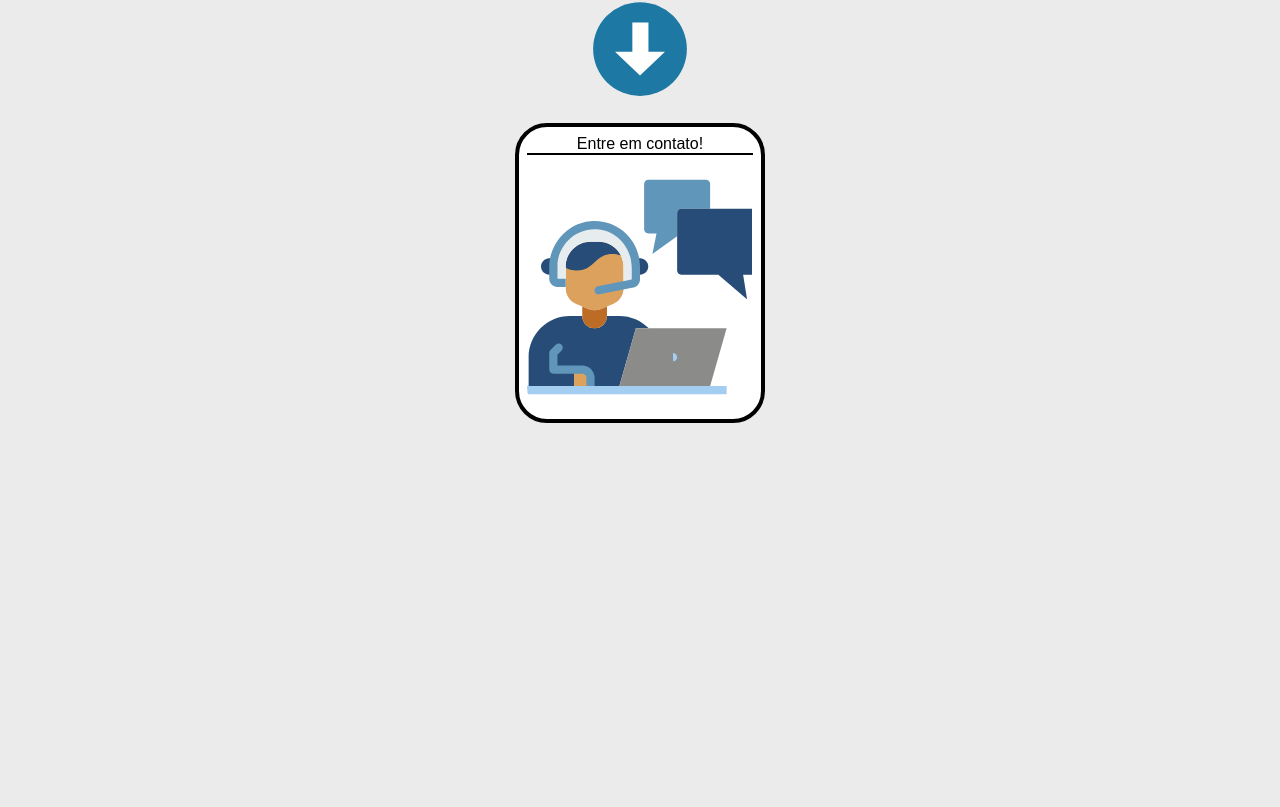
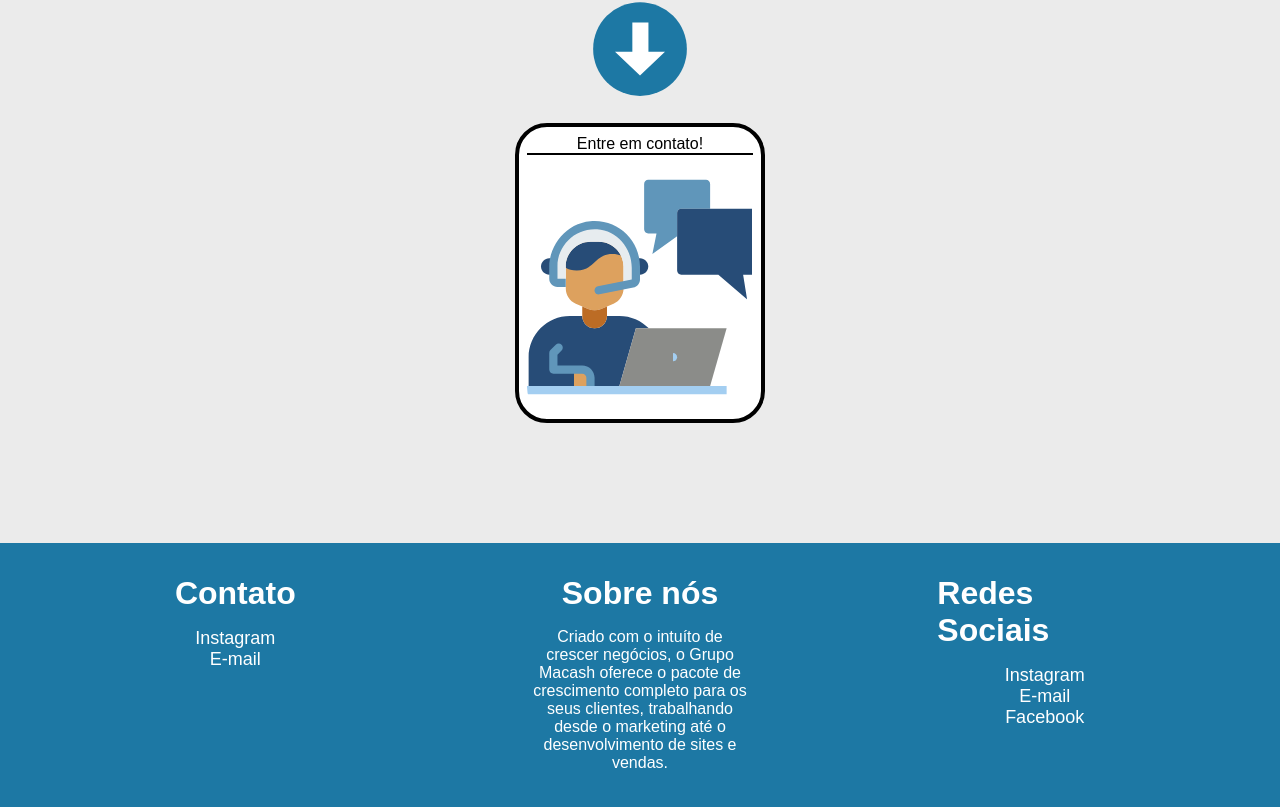
Before and after one commit to MatheusFerretti-1508/siteMacash, a React (Vite) app: page / in a window 1280 px wide. Shown: the part 1765-2572 px from the top of the page. Before the commit the page ends 2308 px from the top, so only its background shows below. Built offline with nearby package versions, Linux system fonts and the light colour scheme; the HTML template or start-up script is replaced by a standard one; a web font is replaced by a local one.

Commit message:
Criação do footer

```diff
--- /dev/null
+++ b/src/components/Footer/index.tsx
@@ -0,0 +1,40 @@
+import { Abas, FooterContent } from "./styles"
+
+
+const Footer = () => {
+
+    return (
+        <FooterContent>
+            <div className="container">
+                <Abas>
+                    <div>
+                        <h4>Contato</h4>
+                        <ul>
+                            <li>Instagram</li>
+                            <li>E-mail</li>
+                        </ul>
+                    </div>
+                    <div>
+                        <h4>Sobre nós</h4>
+                        <p>
+                            Criado com o intuíto de crescer negócios,
+                            o Grupo Macash oferece o pacote de crescimento
+                            completo para os seus clientes, trabalhando desde o
+                            marketing até o desenvolvimento de sites e vendas.
+                        </p>
+                    </div>
+                    <div>
+                        <h4>Redes Sociais</h4>
+                        <ul>
+                            <li>Instagram</li>
+                            <li>E-mail</li>
+                            <li>Facebook</li>
+                        </ul>
+                    </div>
+                </Abas>
+            </div>
+        </FooterContent>
+    )
+}
+
+export default Footer
--- /dev/null
+++ b/src/components/Footer/styles.ts
@@ -0,0 +1,43 @@
+import styled from "styled-components";
+import { colors } from "../../styles";
+
+
+export const FooterContent = styled.div`
+    background-color: ${colors.blueBrand};
+    color: ${colors.white};
+    height: 300px;
+    padding: 32px;
+    display: flex;
+    margin: 0 auto;
+`
+
+export const Abas = styled.div`
+    display: grid;
+    justify-content: space-between;
+    grid-template-columns: 1fr 1fr 1fr;
+    gap: 190px;
+
+    div {
+
+        h4 {
+            display: flex;
+            font-size: 32px;
+            margin-bottom: 16px;
+            justify-content: center;
+        }
+
+        p {
+            text-align: center;
+        }
+
+        ul {
+            list-style: none;
+
+            li {
+                font-size: 18px;
+                display: flex;
+                justify-content: center;
+            }
+        }
+    }
+`
--- a/src/containers/Home/index.tsx
+++ b/src/containers/Home/index.tsx
@@ -4,11 +4,13 @@ import Slogan from "../../components/Slogan"
 import ImgFoguete from '../../assets/images/rocket-11-svgrepo-com.svg'
 import ImgLucro from '../../assets/images/profit-bar-chart-finance-svgrepo-com.svg'
 import Chamada from "../../components/Chamada"
+import Footer from "../../components/Footer"
 
 
 const Home = () => {
 
     return(
+        <>
         <div className="container">
             <Header />
             <MainLogo />
@@ -31,6 +33,8 @@ const Home = () => {
             />
             <Chamada />
         </div>
+            <Footer />
+        </>
     )
 }
 
```
